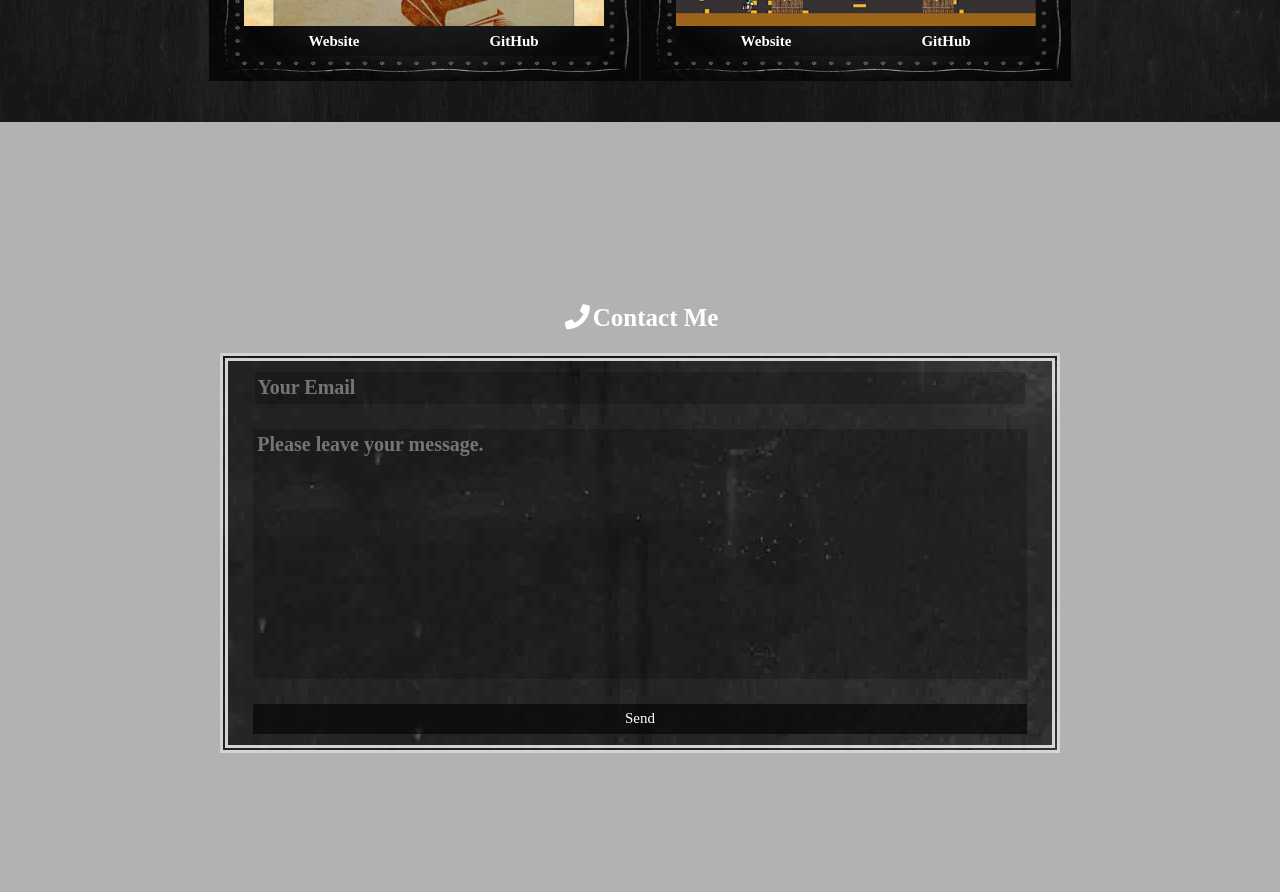
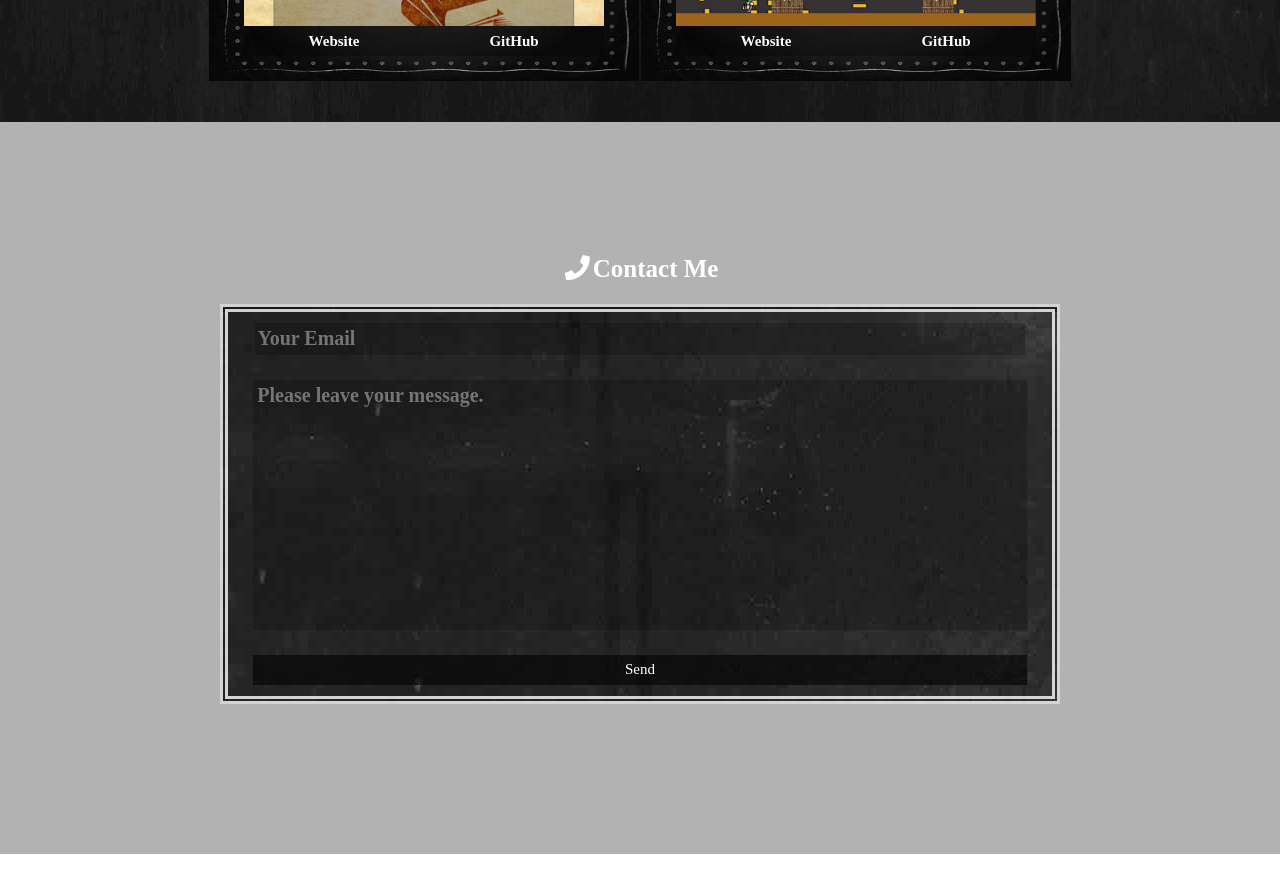
Before and after one commit to markzhengma/markzhengma-portfolio, a React (Create React App) app: page / in a window 1280 px wide. Shown: the part 4200-5092 px from the top of the page. After the commit the page ends 5054 px from the top, so only its background shows below. Built offline with nearby package versions, Linux system fonts and the light colour scheme; a web font is replaced by a local one.

Commit message:
fix contact form height issue when horizontal

```diff
--- a/src/App.css
+++ b/src/App.css
@@ -651,13 +651,13 @@ h1{
 }
 .contact{
   background-color:rgba(0,0,0,0.3);
-  height: 100vh;
+  height: 100%;
   width: 100%;
   display: flex;
   flex-direction: column;
   justify-content: center;
   align-items: center;
-  min-height: 450px;
+  min-height: 600px;
 }
 .contact h2{
   color: white;
@@ -666,7 +666,7 @@ h1{
 }
 .contact-form{
   background-image: url('./pics/chalkboard.jpg');
-  margin-bottom: 120px;
+  margin-bottom: 150px;
   width: 280px;
   height: 400px;
   padding: 5px;
@@ -677,11 +677,6 @@ h1{
   box-sizing: border-box;
   border: 8px rgba(255, 255, 255, 0.8) double;
 }
-/* .contact-form form{
-  display: flex;
-  justify-content: center;
-  align-items: center;
-} */
 .contact-form input{
   border: none;
   height: 30px;
```
